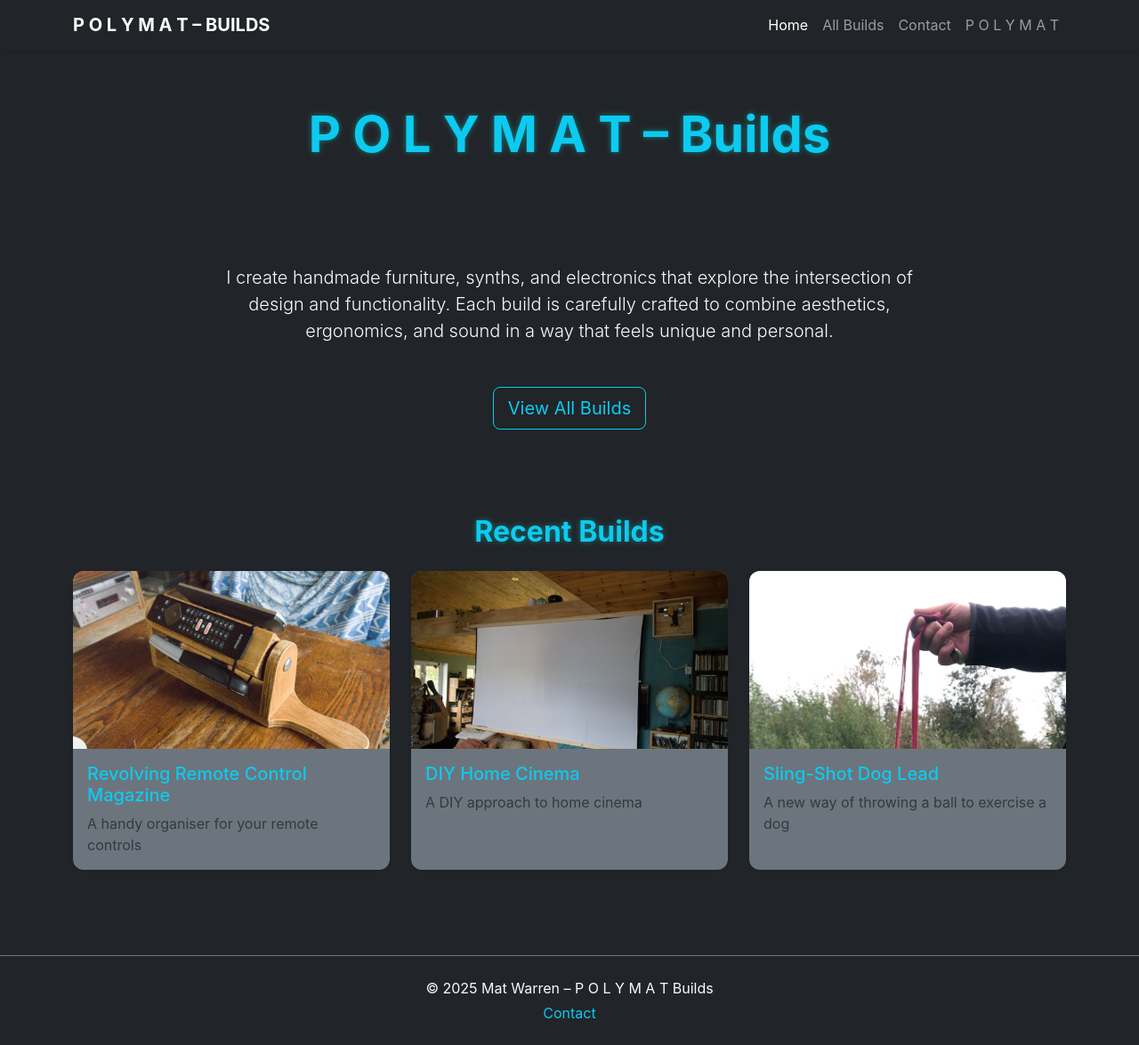
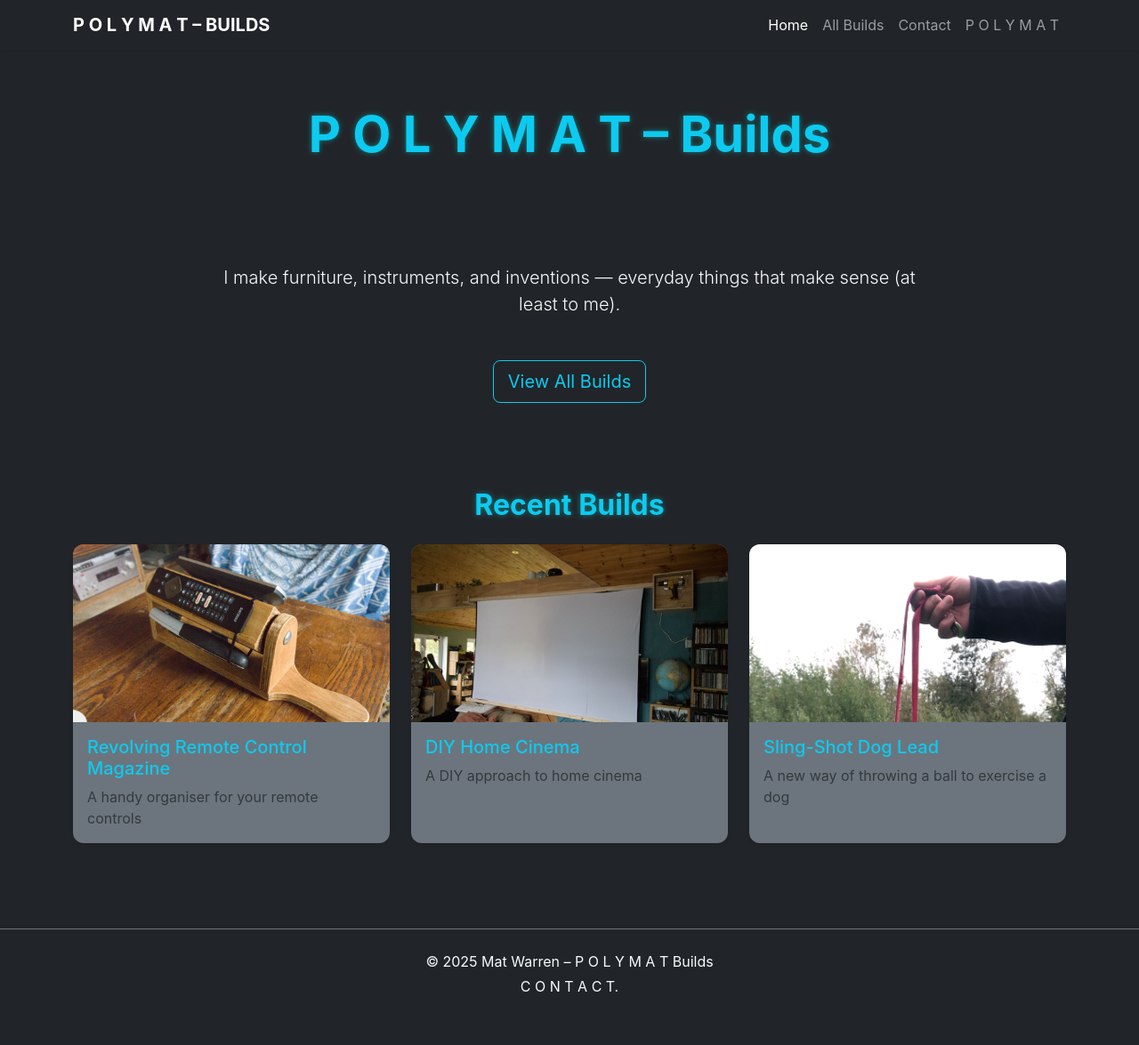
Before and after one commit to astro-mat/polymatBuilds, a Jekyll site: the page built from index.html, in a window 1280 px wide and 1175 px high. Shown: the whole window at 89% size. Built offline with Jekyll 4.4.1, drawn with Linux system fonts in a browser that asks for light colours.

Commit message:
Correct footer link

```diff
--- a/_layouts/default.html
+++ b/_layouts/default.html
@@ -107,7 +107,7 @@
   <footer class="text-center py-4 mt-5 border-top border-secondary">
     <p class="mb-1">© {{ site.time | date: "%Y" }} Mat Warren – P O L Y M A T Builds</p>
     <p class="mb-0">
-      <a href="mailto:you@email.com" class="text-info text-decoration-none">Contact</a>
+      <a href="{{ '/contact/' | relative_url }}" class="text-light text-decoration-none">C O N T A C T.</a>
     </p>
   </footer>
 
--- a/index.html
+++ b/index.html
@@ -39,8 +39,7 @@ title: Home
 <!-- About Section -->
 <section class="container py-5">
   <p class="text-light lead text-center" style="max-width: 800px; margin: 0 auto;">
-    I create handmade furniture, synths, and electronics that explore the intersection of design and functionality.
-    Each build is carefully crafted to combine aesthetics, ergonomics, and sound in a way that feels unique and personal.
+    I make furniture, instruments, and inventions — everyday things that make sense (at least to me).
   </p>
   <div class="text-center mt-5">
     <a href="{{ site.baseurl }}/builds/" class="btn btn-outline-info btn-lg">View All Builds</a>
```
